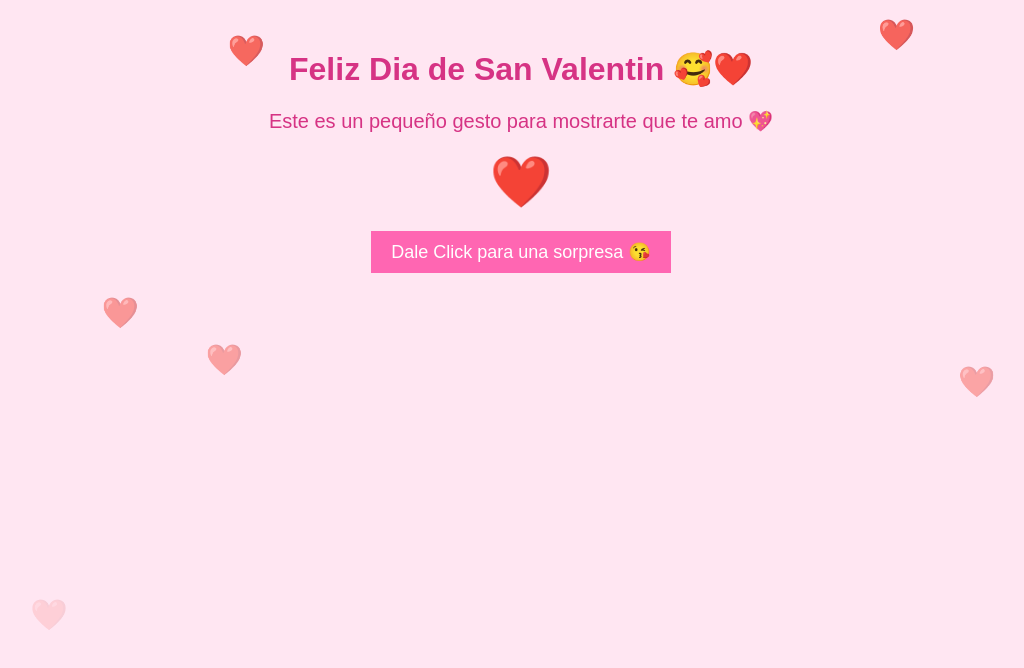
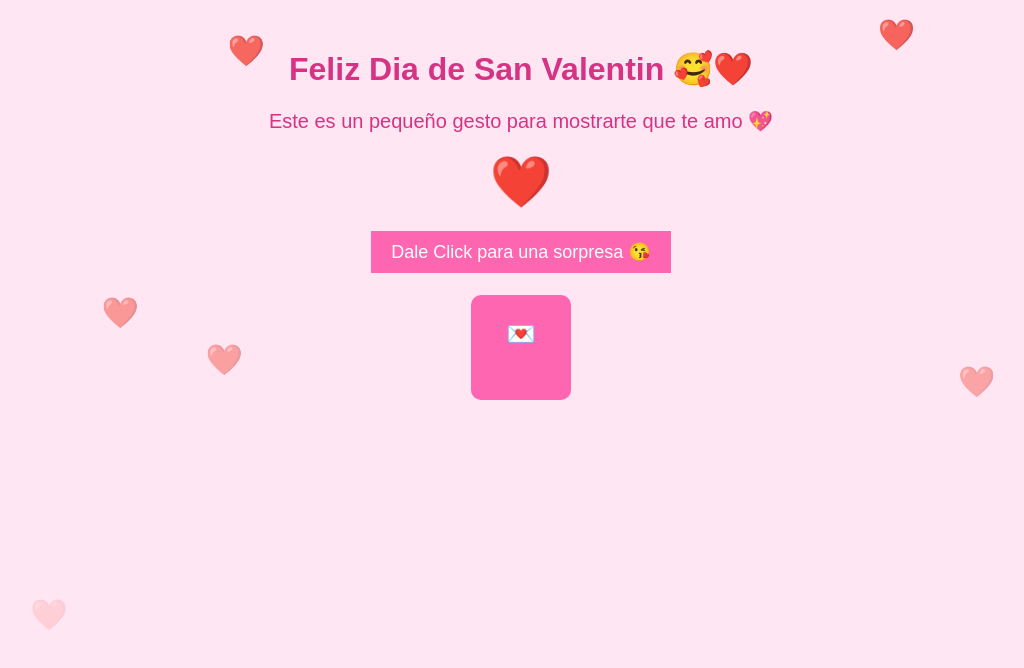
Before and after one commit to cdefaz08/ValentinesWeb, a plain HTML site: page index.html in a window 1280 px wide. Both pictures are taken after a click on the button "Dale Click para una sorpresa 😘". Shown: the whole page, without its empty margins (119-1143 px from the left). Drawn offline with Linux system fonts and the light colour scheme.

Commit message:
Fixed styles

```diff
--- a/index.html
+++ b/index.html
@@ -60,24 +60,51 @@
             color: red;
             animation: falling-hearts 4s linear infinite;
         }
-
+        .letter {
+            position: absolute;
+            bottom: -200px;
+            left: 50%;
+            transform: translateX(-50%);
+            width: 100px;
+            height: 80px;
+            background-color: #ff66b2;
+            border-radius: 10px;
+            text-align: center;
+            font-size: 24px;
+            color: white;
+            padding-top: 25px;
+            cursor: pointer;
+            transition: all 1.5s ease-in-out;
+        }
+        .letter.open {
+            bottom: 50%;
+            width: 200px;
+            height: 150px;
+            background-color: #ff4081;
+        }
     </style>
 </head>
 <body>
     <h1>Feliz Dia de San Valentin 🥰❤️</h1>
     <p class="message">Este es un pequeño gesto para mostrarte que te amo 💖</p>
     <div class="heart">❤️</div>
-    <button class="button" onclick="showMessage()">Dale Click para una sorpresa 😘</button>
+    <button class="button" onclick="showLetter()">Dale Click para una sorpresa 😘</button>
+    <div id="letter" class="letter" onclick="openLetter()">💌</div>
     <p id="hiddenMessage" class="hidden-message">Te amo mas de lo que te puedas imaginar. Eres lo mas importante en mi vida 💖</p>
     <div id="hiddenImage" class="hidden-image">
         <img src="pic.jpg" alt="">
     </div>
     <script>
-        function showSurprise() {
+        function showLetter() {
+            document.getElementById('letter').style.bottom = '50%';
+        }
+        function openLetter() {
+            let letter = document.getElementById('letter');
+            letter.classList.add('open');
             document.getElementById('hiddenMessage').style.display = 'block';
             document.getElementById('hiddenImage').style.display = 'block';
-        }
-
+            setTimeout(() => { letter.style.display = 'none'; }, 1000);
+e        }
         function createHeart() {
             const heart = document.createElement('div');
             heart.classList.add('heart-animation');
```
